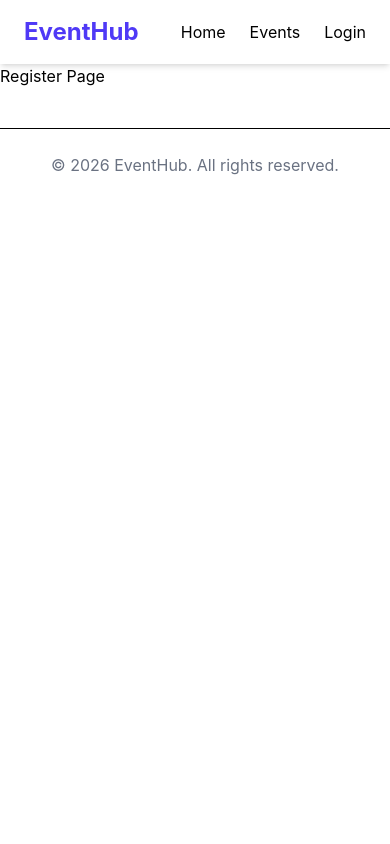
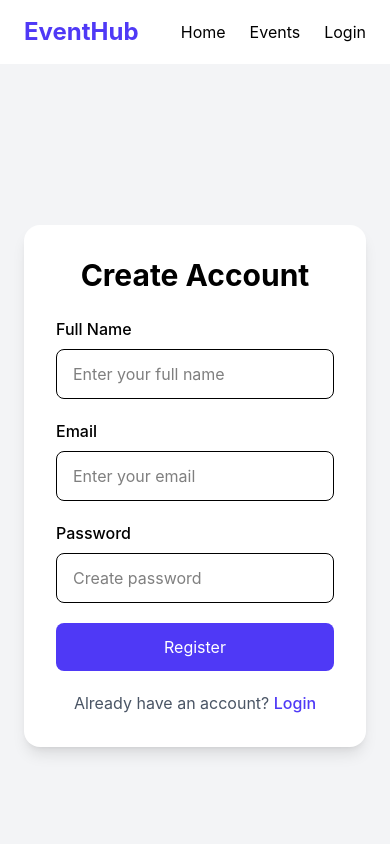
Before and after one commit to safiabulle/eventhub-booking-app, a React (Vite) app: page /register in a window 390 px wide. Shown: the top 844 px of the page. Built offline with nearby package versions, Linux system fonts and the light colour scheme.

Commit message:
Create responsive authentication page layouts

```diff
--- a/src/pages/EventDetails.jsx
+++ b/src/pages/EventDetails.jsx
@@ -1,5 +1,43 @@
 function EventDetails() {
-  return <h1>Event Details</h1>
+  return (
+    <section className="min-h-screen bg-gray-100 py-10 px-6">
+
+      <div className="max-w-5xl mx-auto bg-white rounded-3xl shadow-lg overflow-hidden">
+
+        <img
+          src="https://images.pexels.com/photos/4940642/pexels-photo-4940642.jpeg?auto=compress&cs=tinysrgb&w=1200"
+          alt="Event"
+          className="w-full h-[400px] object-cover"
+        />
+
+        <div className="p-8">
+
+          <h1 className="text-4xl font-bold mb-4">
+            Tech Conference 2026
+          </h1>
+
+          <p className="text-gray-600 mb-2">
+             Nairobi, Kenya
+          </p>
+
+          <p className="text-gray-600 mb-6">
+            June 15, 2026
+          </p>
+
+          <p className="text-gray-700 leading-7 mb-8">
+            Join industry professionals, developers, and entrepreneurs
+            for an exciting technology conference featuring networking,
+            innovation showcases, keynote speakers, and career growth opportunities.
+          </p>
+
+          <button className="bg-indigo-600 text-white px-6 py-3 rounded-xl hover:bg-indigo-700 transition">
+            Book Event
+          </button>
+
+        </div>
+      </div>
+    </section>
+  )
 }
 
 export default EventDetails
--- a/src/pages/Login.jsx
+++ b/src/pages/Login.jsx
@@ -1,5 +1,67 @@
+import { Link } from "react-router-dom"
+
 function Login() {
-  return <h1>Login Page</h1>
+  return (
+    <section className="min-h-screen bg-gray-100 flex items-center justify-center px-6">
+      <div className="bg-white shadow-lg rounded-2xl p-8 w-full max-w-md">
+
+        <h1 className="text-3xl font-bold text-center mb-6">
+          Welcome Back
+        </h1>
+
+        <form className="space-y-5">
+
+          <div>
+            <label className="block mb-2 font-medium">
+              Email
+            </label>
+
+            <input
+              type="email"
+              placeholder="Enter your email"
+              className="w-full border rounded-lg px-4 py-3 outline-none focus:ring-2 focus:ring-indigo-500"
+            />
+          </div>
+
+          <div>
+            <label className="block mb-2 font-medium">
+              Password
+            </label>
+
+            <input
+              type="password"
+              placeholder="Enter your password"
+              className="w-full border rounded-lg px-4 py-3 outline-none focus:ring-2 focus:ring-indigo-500"
+            />
+          </div>
+
+          <button
+            className="w-full bg-indigo-600 text-white py-3 rounded-lg hover:bg-indigo-700 transition"
+          >
+            Login
+          </button>
+
+          <button
+            type="button"
+            className="w-full border py-3 rounded-lg hover:bg-gray-100 transition"
+          >
+            Continue with Google
+          </button>
+
+          <p className="text-center text-gray-600">
+            Don’t have an account?{" "}
+            <Link
+              to="/register"
+              className="text-indigo-600 font-medium"
+            >
+              Register
+            </Link>
+          </p>
+
+        </form>
+      </div>
+    </section>
+  )
 }
 
 export default Login
--- a/src/pages/Register.jsx
+++ b/src/pages/Register.jsx
@@ -1,5 +1,72 @@
+import { Link } from "react-router-dom"
+
 function Register() {
-  return <h1>Register Page</h1>
+  return (
+    <section className="min-h-screen bg-gray-100 flex items-center justify-center px-6">
+      <div className="bg-white shadow-lg rounded-2xl p-8 w-full max-w-md">
+
+        <h1 className="text-3xl font-bold text-center mb-6">
+          Create Account
+        </h1>
+
+        <form className="space-y-5">
+
+          <div>
+            <label className="block mb-2 font-medium">
+              Full Name
+            </label>
+
+            <input
+              type="text"
+              placeholder="Enter your full name"
+              className="w-full border rounded-lg px-4 py-3 outline-none focus:ring-2 focus:ring-indigo-500"
+            />
+          </div>
+
+          <div>
+            <label className="block mb-2 font-medium">
+              Email
+            </label>
+
+            <input
+              type="email"
+              placeholder="Enter your email"
+              className="w-full border rounded-lg px-4 py-3 outline-none focus:ring-2 focus:ring-indigo-500"
+            />
+          </div>
+
+          <div>
+            <label className="block mb-2 font-medium">
+              Password
+            </label>
+
+            <input
+              type="password"
+              placeholder="Create password"
+              className="w-full border rounded-lg px-4 py-3 outline-none focus:ring-2 focus:ring-indigo-500"
+            />
+          </div>
+
+          <button
+            className="w-full bg-indigo-600 text-white py-3 rounded-lg hover:bg-indigo-700 transition"
+          >
+            Register
+          </button>
+
+          <p className="text-center text-gray-600">
+            Already have an account?{" "}
+            <Link
+              to="/login"
+              className="text-indigo-600 font-medium"
+            >
+              Login
+            </Link>
+          </p>
+
+        </form>
+      </div>
+    </section>
+  )
 }
 
 export default Register
```
